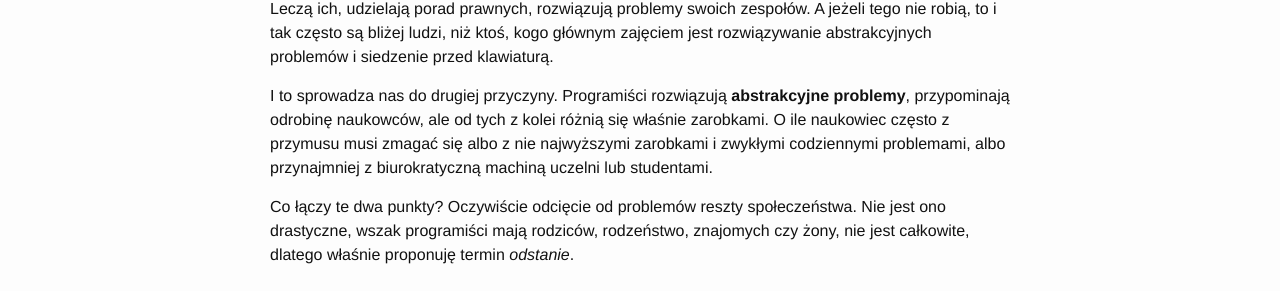
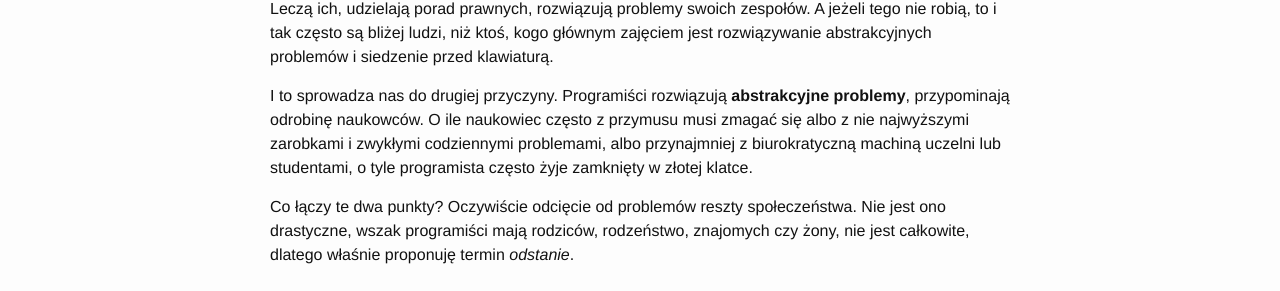
Before and after one commit to jasisz/jasisz.github.io, a Jekyll site: the page built from _posts/2016-06-15-odstanie.markdown, in a window 1280 px wide. Shown: the part 749-1040 px from the top of the page. Built offline with Jekyll 4.4.1, drawn with Linux system fonts in a browser that asks for light colours.

Commit message:
stylistycznie

```diff
--- a/_posts/2016-06-15-odstanie.markdown
+++ b/_posts/2016-06-15-odstanie.markdown
@@ -35,10 +35,10 @@ A jeżeli tego nie robią, to i tak często są bliżej ludzi, niż ktoś, kogo
 zajęciem jest rozwiązywanie abstrakcyjnych problemów i siedzenie przed klawiaturą.
 
 I to sprowadza nas do drugiej przyczyny. Programiści rozwiązują **abstrakcyjne problemy**,
-przypominają odrobinę naukowców, ale od tych z kolei różnią się właśnie zarobkami.
+przypominają odrobinę naukowców.
 O ile naukowiec często z przymusu musi zmagać się albo z nie najwyższymi zarobkami
 i zwykłymi codziennymi problemami, albo przynajmniej z biurokratyczną machiną uczelni
-lub studentami.
+lub studentami, o tyle programista często żyje zamknięty w złotej klatce.
 
 Co łączy te dwa punkty? Oczywiście odcięcie od problemów reszty społeczeństwa.
 Nie jest ono drastyczne, wszak programiści mają rodziców, rodzeństwo, znajomych czy żony,
```
